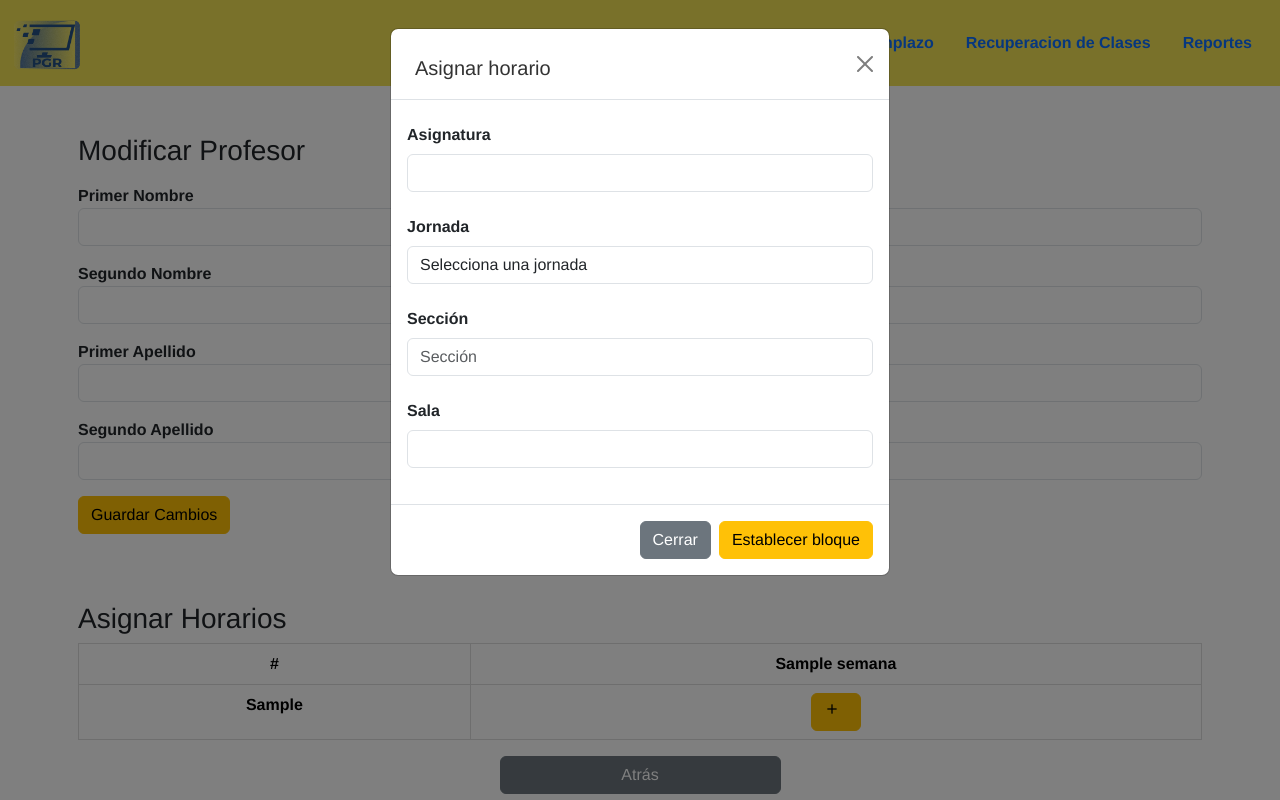
After one commit to developer-felipe/CAPSTONE-GESTION-DE-REEMPLAZOS, a Django app: page /modificar_docente/ in a window 1280 px wide, after a click on "add". The commit adds this page. Run offline with Django 5.2, Linux system fonts and the light colour scheme; tables that the repository leaves empty hold one stand-in row (values such as "Sample post"); lists and menus that the app fills with data are empty; parts of the project's set-up code (start-up, migrations or seed data) failed here and were passed over.

Commit message:
avance modificar docente
aa

```diff
--- /dev/null
+++ b/GPI/core/templates/modificar_docente.html
@@ -0,0 +1,243 @@
+{% extends 'templates/base.html' %}
+
+{% block title %}Modificar Profesor{% endblock %}
+
+{% block content %}
+<div class="container pt-5">
+    <h3>Modificar Profesor</h3>
+
+    <!-- Formulario para modificar el docente -->
+    <form id="form-modificar-docente">
+        <div class="form-nombre pt-2">
+            <label for="primer_nombre">Primer Nombre</label>
+            <input type="text" id="primer_nombre" name="primer_nombre" class="form-control" required>
+        </div>
+        <div class="form-group pt-3">
+            <label for="segundo_nombre">Segundo Nombre</label>
+            <input type="text" id="segundo_nombre" name="segundo_nombre" class="form-control">
+        </div>
+        <div class="form-group pt-3">
+            <label for="primer_apellido">Primer Apellido</label>
+            <input type="text" id="primer_apellido" name="primer_apellido" class="form-control" required>
+        </div>
+        <div class="form-group pt-3">
+            <label for="segundo_apellido">Segundo Apellido</label>
+            <input type="text" id="segundo_apellido" name="segundo_apellido" class="form-control">
+        </div>
+
+        <!-- Botón para enviar los datos -->
+        <div class="button pt-3">
+            <button type="submit" id="guardarButton" class="btn btn-warning">Guardar Cambios</button>
+        </div>
+    </form>
+</div>
+
+<div id="div-horario" class="container pt-5">
+    <h3>Asignar Horarios</h3>
+    <table class="table">
+        <thead>
+            <tr>
+                <th scope="col" class="text-center">#</th>
+                {% for dia in dias %}
+                <th class="text-center" id="{{ dia.id_dia }}">{{ dia.nombre_dia }}</th>
+                {% endfor %}
+            </tr>
+        </thead>
+        <tbody>
+            {% for modulo in modulos %}
+            <tr>
+                <th class="text-center" scope="row" id="{{ modulo.id_modulo }}">{{ modulo.hora_modulo }}</th>
+                {% for dia in dias %}
+                <td>
+                    <div class="d-flex align-items-center justify-content-center">
+                        <button type="button" class="btn btn-warning" data-bs-toggle="modal" data-bs-target="#asignar"
+                            data-modulo-id="{{ modulo.id_modulo }}" data-dia-id="{{ dia.id_dia }}"
+                            onclick="obtenerDiaModulo(this)">
+                            <span class="material-icons me-2" style="font-size: 16px;">add</span>
+                        </button>
+                    </div>
+                </td>
+                {% endfor %}
+            </tr>
+            {% endfor %}
+        </tbody>
+    </table>
+    <div class="d-grid gap-2 col-3 mx-auto">
+        <button class="btn btn-secondary" type="button">Atrás</button>
+        <button id="btn-horario" class="btn btn-warning" type="button">Establecer horario</button>
+    </div>
+</div>
+
+<!-- Modal para Asignar Horario -->
+<div class="modal fade" id="asignar" tabindex="-1" aria-labelledby="exampleModalLabel" aria-hidden="true">
+    <div class="modal-dialog">
+        <div class="modal-content">
+            <div class="modal-header">
+                <h1 class="modal-title fs-5" id="exampleModalLabel">Asignar horario</h1>
+                <button type="button" class="btn-close" data-bs-dismiss="modal" aria-label="Close"></button>
+            </div>
+            <div class="modal-body">
+                <form>
+                    <div class="mb-3">
+                        <label for="asignatura" class="col-form-label">Asignatura</label>
+                        <select class="form-control" id="asignatura" onchange="checkOption(this, 'agregarAsignatura')">
+                        </select>
+                    </div>
+                    <div class="mb-3">
+                        <label for="jornada" class="col-form-label">Jornada</label>
+                        <select class="form-control" id="jornada">
+                            <option value="">Selecciona una jornada</option>
+                            <option value="D">Diurno</option>
+                            <option value="V">Vespertino</option>
+                        </select>
+                    </div>
+                    <div class="mb-3">
+                        <label for="seccion" class="col-form-label">Sección</label>
+                        <input type="number" class="form-control" id="seccion" placeholder="Sección"
+                            aria-label="seccion" min="1" max="999" required>
+                    </div>
+                    <div class="mb-3">
+                        <label for="sala" class="col-form-label">Sala</label>
+                        <select class="form-control" id="sala" onchange="checkOption(this, 'agregarSalaModal')">
+                        </select>
+                    </div>
+                </form>
+            </div>
+            <div class="modal-footer">
+                <button type="button" class="btn btn-secondary" data-bs-dismiss="modal">Cerrar</button>
+                <button id="btn-bloque" type="button" class="btn btn-warning">Establecer bloque</button>
+            </div>
+        </div>
+    </div>
+</div>
+
+<!-- Modal para Agregar Nueva Asignatura -->
+<div class="modal fade" id="agregarAsignatura" tabindex="-1" aria-labelledby="agregarAsignaturaLabel"
+    aria-hidden="true">
+    <div class="modal-dialog">
+        <div class="modal-content">
+            <div class="modal-header">
+                <h1 class="modal-title fs-5" id="agregarAsignaturaLabel">Agregar Nueva Asignatura</h1>
+                <button type="button" class="btn-close" data-bs-dismiss="modal" aria-label="Close"></button>
+            </div>
+            <div class="modal-body">
+                <form>
+                    <div class="mb-3">
+                        <label for="nueva-asignatura" class="col-form-label">Nombre de Asignatura</label>
+                        <input type="text" class="form-control" id="nueva-asignatura">
+                    </div>
+                </form>
+            </div>
+            <div class="modal-footer">
+                <button type="button" class="btn-close" data-bs-dismiss="modal" aria-label="Close"></button>
+                <button type="button" class="btn btn-warning" onclick="addAsignatura()">Agregar</button>
+            </div>
+        </div>
+    </div>
+</div>
+
+<!-- Modal para Agregar Nueva Sala -->
+<div class="modal fade" id="agregarSalaModal" tabindex="-1" aria-labelledby="agregarSalaModalLabel" aria-hidden="true">
+    <div class="modal-dialog">
+        <div class="modal-content">
+            <div class="modal-header">
+                <h1 class="modal-title fs-5" id="agregarSalaModalLabel">Agregar Nueva Sala</h1>
+                <button type="button" class="btn-close" data-bs-dismiss="modal" aria-label="Close"></button>
+            </div>
+            <div class="modal-body">
+                <form>
+                    <div class="mb-3">
+                        <label for="nueva-sala" class="col-form-label">Nombre de Sala</label>
+                        <input type="text" class="form-control" id="nueva-sala">
+                    </div>
+                </form>
+            </div>
+            <div class="modal-footer">
+                <button type="button" class="btn-close" data-bs-dismiss="modal" aria-label="Close"></button>
+                <button type="button" class="btn btn-warning" onclick="addSala()">Agregar</button>
+            </div>
+        </div>
+    </div>
+</div>
+
+
+<script src="https://code.jquery.com/jquery-3.6.0.min.js"></script>
+<script>
+    const csrftoken = document.querySelector('[name=csrfmiddlewaretoken]').value;
+
+    async function obtenerDocente() {
+        const response = await fetch(`/docentes/${docenteId}/`);
+
+        if (response.ok) {
+            const docente = await response.json();
+            document.getElementById('primer_nombre').value = docente.primer_nombre;
+            document.getElementById('segundo_nombre').value = docente.segundo_nombre;
+            document.getElementById('primer_apellido').value = docente.primer_apellido;
+            document.getElementById('segundo_apellido').value = docente.segundo_apellido;
+        } else {
+            toastr.error('No se pudo obtener los datos del docente');
+        }
+    }
+
+    document.addEventListener('DOMContentLoaded', obtenerDocente);
+
+    document.getElementById('form-modificar-docente').addEventListener('submit', async (e) => {
+        e.preventDefault();
+        const data = new FormData(e.target);
+
+        const response = await fetch(`/docentes/modificar/${docenteId}/`, {
+            method: 'POST',
+            headers: {
+                'X-CSRFToken': csrftoken
+            },
+            body: data
+        });
+
+        if (response.ok) {
+            toastr.success('Los cambios fueron guardados exitosamente');
+        } else {
+            toastr.error('Hubo un error al guardar los cambios');
+        }
+    });
+
+    async function addAsignatura() {
+        const nuevaAsignatura = document.getElementById('nueva-asignatura').value;
+        const response = await fetch('/asignaturas/agregar/', {
+            method: 'POST',
+            headers: {
+                'Content-Type': 'application/json',
+                'X-CSRFToken': csrftoken
+            },
+            body: JSON.stringify({ nombre: nuevaAsignatura })
+        });
+
+        if (response.ok) {
+            toastr.success('Asignatura agregada correctamente');
+        } else {
+            toastr.error('Error al agregar la asignatura');
+        }
+    }
+
+    async function addSala() {
+        const nuevaSala = document.getElementById('nueva-sala').value;
+        const response = await fetch('/salas/agregar/', {
+            method: 'POST',
+            headers: {
+                'Content-Type': 'application/json',
+                'X-CSRFToken': csrftoken
+            },
+            body: JSON.stringify({ nombre: nuevaSala })
+        });
+
+        if (response.ok) {
+            toastr.success('Sala agregada correctamente');
+        } else {
+            toastr.error('Error al agregar la sala');
+        }
+    }
+
+    document.getElementById('btn-agregar-asignatura').addEventListener('click', addAsignatura);
+    document.getElementById('btn-agregar-sala').addEventListener('click', addSala);
+</script>
+
+{% endblock %}
--- a/GPI/core/urls.py
+++ b/GPI/core/urls.py
@@ -1,7 +1,7 @@
 from django.contrib import admin
 from django.urls import path
 from .views import (    login_view, reemplazos_view,guardar_licencia ,recuperacion_view,base_view, docente_view, reportes_view, CustomLogoutView,asignatura_view, sala_view, crear_docente_view, crear_profesor_y_horarios,
-secciones_por_asignatura, gestion_recuperacion ,asignaturas_por_docente, modulos,salas,profesores_con_licencia_no_asignada,obtener_clases_por_docente,obtener_profesores_disponibles,registrar_reemplazo )
+ gestion_recuperacion,profesores_con_licencia_no_asignada,obtener_clases_por_docente,obtener_profesores_disponibles,registrar_reemplazo, modificar_docente_view, modificar_profesor_y_horarios)
 
 
 urlpatterns = [
@@ -19,15 +19,12 @@ urlpatterns = [
     path('profesor/<int:profesor_id>/guardar_licencia/', guardar_licencia, name='guardar_licencia'),
     path('crear_docente/', crear_docente_view, name='crear_docente'),
     path('crear_profesor_y_horarios/',crear_profesor_y_horarios, name='crear_docente_horario'),
-
     path('profesores_con_licencia_no_asignada/', profesores_con_licencia_no_asignada, name='profesores_con_licencia_no_asignada'),
     path('obtener_clases_por_docente/', obtener_clases_por_docente, name='obtener_clases_por_docente'),
     path('obtener_profesores_disponibles/', obtener_profesores_disponibles, name='obtener_profesores_disponibles'),
     path('registrar_reemplazo/', registrar_reemplazo, name='registrar_reemplazo'),
     path('gestion_recuperacion/', gestion_recuperacion, name='gestion_recuperacion'),
 
-    path('api/asignaturas_por_docente/<int:docente_id>/', asignaturas_por_docente, name='asignaturas_por_docente'),
-    path('api/secciones_por_asignatura/<int:asignatura_id>/', secciones_por_asignatura, name='secciones_por_asignatura'),
-    path('api/modulos/', modulos, name='modulos'),
-    path('api/salas/', salas, name='salas'),
+    path('modificar_docente/', modificar_docente_view, name='modificar_docente'),
+    path('modificar_profesor_y_horarios/', modificar_profesor_y_horarios, name='modificar_profesor_y_horarios'),
 ]
--- a/GPI/core/views.py
+++ b/GPI/core/views.py
@@ -242,14 +242,12 @@ def crear_docente_view(request):
 
 def gestion_recuperacion(request):
     mensaje_profesor = None
-    # Obtener todas las recuperaciones para mostrar al cargar la página
     recuperaciones = Recuperacion.objects.select_related(
         'horario__profesor_id_profesor',
         'horario__asignatura_id_asignatura'
     ).all()
 
     if request.method == 'POST':
-        # Crear una nueva recuperación
         if 'numero_modulos' in request.POST:
             numero_modulos = request.POST.get('numero_modulos')
             fecha_clase = request.POST.get('fecha_clase')
@@ -259,7 +257,6 @@ def gestion_recuperacion(request):
             horario_id = request.POST.get('horario_id_horario')
 
             try:
-                # Verificar si el horario existe
                 horario = Horario.objects.get(id_horario=horario_id)
             except Horario.DoesNotExist:
                 return render(request, 'templates/gestion_recuperacion.html', {
@@ -267,7 +264,6 @@ def gestion_recuperacion(request):
                     'error': 'El horario no existe. Por favor verifica los datos.',
                 })
 
-            # Crear la nueva recuperación
             Recuperacion.objects.create(
                 numero_modulos=numero_modulos,
                 fecha_clase=fecha_clase,
@@ -281,7 +277,6 @@ def gestion_recuperacion(request):
                 'horario__asignatura_id_asignatura'
             ).all()
 
-        # Editar una recuperación existente
         elif 'edit_id' in request.POST:
             edit_id = request.POST.get('edit_id')
             numero_modulos = request.POST.get('numero_modulos')
@@ -291,17 +286,13 @@ def gestion_recuperacion(request):
             sala = request.POST.get('sala')
 
             try:
-                # Obtener la instancia de la recuperación a editar
                 recuperacion = Recuperacion.objects.get(id=edit_id)
-                # Actualizar los campos de la recuperación
                 recuperacion.numero_modulos = numero_modulos
                 recuperacion.fecha_clase = fecha_clase
                 recuperacion.fecha_recuperacion = fecha_recuperacion
                 recuperacion.hora_recuperacion = hora_recuperacion
                 recuperacion.sala = sala
-                recuperacion.save()  # Guardar los cambios
-
-                # Volver a cargar las recuperaciones después de editar
+                recuperacion.save()
                 recuperaciones = Recuperacion.objects.select_related(
                     'horario__profesor_id_profesor',
                     'horario__asignatura_id_asignatura'
@@ -312,20 +303,18 @@ def gestion_recuperacion(request):
             except Recuperacion.DoesNotExist:
                 return JsonResponse({'status': 'error', 'message': 'Recuperación no encontrada'})
 
-        # Eliminar una recuperación
         elif 'delete_id' in request.POST:
             delete_id = request.POST.get('delete_id')
 
-            if delete_id:  # Verifica que delete_id no sea vacío
+            if delete_id:
                 try:
                     recuperacion = get_object_or_404(Recuperacion, id_recuperacion=delete_id)
-                    recuperacion.delete()  # Eliminar el registro de la base de datos
-                    # Después de la eliminación, redirige al usuario para recargar la página
+                    recuperacion.delete()
                     recuperaciones = Recuperacion.objects.select_related(
                         'horario__profesor_id_profesor',
                         'horario__asignatura_id_asignatura'
-                    ).all()  # Actualiza la lista de recuperaciones
-                    return redirect('gestion_recuperacion')  # Redirecciona a la misma página
+                    ).all()
+                    return redirect('gestion_recuperacion')
                 except Recuperacion.DoesNotExist:
                     return render(request, 'templates/gestion_recuperacion.html', {
                         'recuperaciones': recuperaciones,
@@ -336,60 +325,17 @@ def gestion_recuperacion(request):
         'recuperaciones': recuperaciones,
         'mensaje_profesor': mensaje_profesor,
     })
-#---------------------------------------------------------------------------
 
-def asignaturas_por_docente(request, docente_id):
-    asignaturas = Horario.objects.filter(profesor_id_profesor=docente_id).values('asignatura_id_asignatura__id_asignatura', 'asignatura_id_asignatura__nombre_asignatura')
-    asignaturas_list = [{"id": asignatura["asignatura_id_asignatura__id_asignatura"], "nombre": asignatura["asignatura_id_asignatura__nombre_asignatura"]} for asignatura in asignaturas]
-
-    return JsonResponse(asignaturas_list, safe=False)
-
-def secciones_por_asignatura(request, asignatura_id):
-    #aquí pasa un problema
-    secciones = Horario.objects.filter(asignatura_id_asignatura_id=asignatura_id).values('seccion')
-    secciones_list = [{"id": seccion["seccion"], "numero_seccion": seccion["seccion"]} for seccion in secciones.distinct()]
-
-    return JsonResponse(secciones_list, safe=False)
-
-def modulos(request, asignatura_id):
-    modulos = Modulo.objects.all().values('id_modulo', 'hora_modulo')
-
-    """
-    aquí pasa un problema ya que el filtro debe tener más parametros, o va a devolver modulos correspondiente de TODAS las asignaturas donde el ID de la asignatura sea igual al que recibe
-    el filtro debe contener:
-
-
-    la wea de arriba no tiene nada que ver
-    solución: el html no debería ser un formulario, debe ser una tabla precargada con todas las asignaturas donde no podrá asistir
-    si tiene licencia de lunes a miercoles, debe extraer el día lunes, martes y miercoles con todas las clases que tiene que realizar
-    los datos ya están precargados según la asignatura, sección, hora, y módulo. solo deberá elegirse al profesor reemplazante.
-    problematica: qué pasa con las licencias indefinidas? solución: deberá cargarse la semana completa pero tiene otro problema, si lleva más de dos semanas hay que agregar
-    una nueva instancia para que se registre un nuevo registro de esa semana y no sé como hacerlo de momento.
-    problematica, cómo se genera una nueva instancia de reemplazo? que tire todas las licencias con fecha de inicio y fin para poder identificar con qué licencia se está trabajando
-    se deberá establecer un nuevo atributo en licencias que tenga un estado para: licencia sin asignacion de reemplazo - licencia en progreso - licencia y reemplazo finalizado.
-    """
-    modulo = Horario.objects.filter(asignatura_id_asignatura_id=asignatura_id).values('modulo_id_modulo')
-    modulos_list = [{"id": modulo["id_modulo"], "hora_modulo": modulo["hora_modulo"]} for modulo in modulos]
-
-    return JsonResponse(modulos_list, safe=False)
-
-def salas(request):
-    salas = Sala.objects.all().values('id_sala', 'numero_sala')
-    salas_list = [{"id": sala["id_sala"], "numero_sala": sala["numero_sala"]} for sala in salas]
-    return JsonResponse(salas_list, safe=False)
-
-#-----------------------------------------
 
 def reemplazos_view(request):
     docentes_con_licencia = Profesor.objects.filter(licencia__isnull=False).distinct()
-
     reemplazos = Reemplazos.objects.all().select_related(
         'horario__asignatura_id_asignatura',
         'horario__sala_id_sala',
         'horario__modulo_id_modulo',
         'horario__dia_semana_id_dia',
         'horario__profesor_id_profesor'
-    )
+    ).order_by('fecha_reemplazo')
 
     grupos_reemplazos = defaultdict(list)
     for reemplazo in reemplazos:
@@ -404,7 +350,6 @@ def reemplazos_view(request):
     reemplazos_agrupados = []
     for clave, reemplazos_grupo in grupos_reemplazos.items():
         nombre_asignatura, seccion, numero_sala, profesor_reemplazo = clave
-
 
         horarios = sorted([reemplazo.horario.modulo_id_modulo.hora_modulo for reemplazo in reemplazos_grupo])
         hora_inicio = horarios[0]
@@ -588,3 +533,92 @@ def registrar_reemplazo(request):
 
     logger.warning('Método no permitido. Solo se acepta POST.')
     return JsonResponse({'error': 'Método no permitido'}, status=405)
+
+
+
+#-----------------
+def modificar_docente_view(request):
+    # Datos necesarios para el formulario de modificación
+    modulos = Modulo.objects.all()
+    dias = DiaSemana.objects.all()
+    profesores = Profesor.objects.all()
+    context = {
+        'modulos': modulos,
+        'dias': dias,
+        'profesores': profesores,
+    }
+
+    if request.method == 'PUT':  # Usamos PUT para actualizar datos de un docente
+        data = json.loads(request.body)
+        profesor_id = data.get('id_profesor')
+
+        # Si tenemos el ID del profesor, intentamos actualizarlo
+        if profesor_id:
+            try:
+                profesor = Profesor.objects.get(id_profesor=profesor_id)
+                profesor.nombre = data.get('primer_nombre', profesor.nombre).strip().capitalize()
+                profesor.segundo_nombre = data.get('segundo_nombre', profesor.segundo_nombre).strip().capitalize()
+                profesor.apellido = data.get('primer_apellido', profesor.apellido).strip().capitalize()
+                profesor.segundo_apellido = data.get('segundo_apellido', profesor.segundo_apellido).strip().capitalize()
+                profesor.save()
+
+                return JsonResponse({"message": "Profesor actualizado exitosamente!"}, status=200)
+            except Profesor.DoesNotExist:
+                return JsonResponse({"error": "Profesor no encontrado."}, status=404)
+
+        else:
+            return JsonResponse({"error": "ID de profesor no proporcionado."}, status=400)
+
+    return render(request, 'templates/modificar_docente.html', context)
+
+def modificar_profesor_y_horarios(request):
+    if request.method == 'PUT':  # Usamos PUT para actualizar los datos del profesor y sus horarios
+        try:
+            data = json.loads(request.body)
+            profesor_data = data.get('profesor')
+            profesor_id = profesor_data.get('id_profesor')
+
+            # Primero intentamos obtener el profesor por el ID
+            if not profesor_id:
+                return JsonResponse({"error": "ID del profesor no proporcionado."}, status=400)
+
+            profesor = get_object_or_404(Profesor, id_profesor=profesor_id)
+
+            # Actualizamos los datos del profesor
+            profesor.nombre = profesor_data['nombre']
+            profesor.apellido = profesor_data['apellido']
+            profesor.segundo_nombre = profesor_data.get('segundo_nombre', '')
+            profesor.segundo_apellido = profesor_data.get('segundo_apellido', '')
+            profesor.save()
+
+            # Ahora actualizamos los horarios asociados al profesor
+            for horario_data in data.get('horarios_asignados', []):
+                try:
+                    asignatura = Asignatura.objects.get(id_asignatura=horario_data['asignaturaID'])
+                    sala = Sala.objects.get(id_sala=horario_data['salaID'])
+                    modulo = Modulo.objects.get(id_modulo=horario_data['moduloID'])
+                    dia = DiaSemana.objects.get(id_dia=horario_data['diaID'])
+                    semestre = Semestre.objects.get(id_semestre=horario_data['semestreID'])
+                except Exception as e:
+                    return JsonResponse({"error": f"Error al obtener los objetos relacionados: {str(e)}"}, status=500)
+
+                # Actualizamos o creamos el horario
+                horario, created = Horario.objects.update_or_create(
+                    profesor_id_profesor=profesor,
+                    asignatura_id_asignatura=asignatura,
+                    sala_id_sala=sala,
+                    dia_semana_id_dia=dia,
+                    modulo_id_modulo=modulo,
+                    semestre_id_semestre=semestre,
+                    defaults={
+                        'seccion': horario_data['seccion'],
+                        'jornada': horario_data['jornada']
+                    }
+                )
+
+            return JsonResponse({"message": "Profesor y horarios actualizados exitosamente!"}, status=200)
+
+        except Exception as e:
+            return JsonResponse({"error": str(e)}, status=500)
+
+    return JsonResponse({'error': 'Método no permitido'}, status=405)
```
Also changed, not shown: GPI/core/templates/crear_docente.html (+0 -8 lines), GPI/core/templates/gestion_reemplazo.html (+2 -7 lines).
